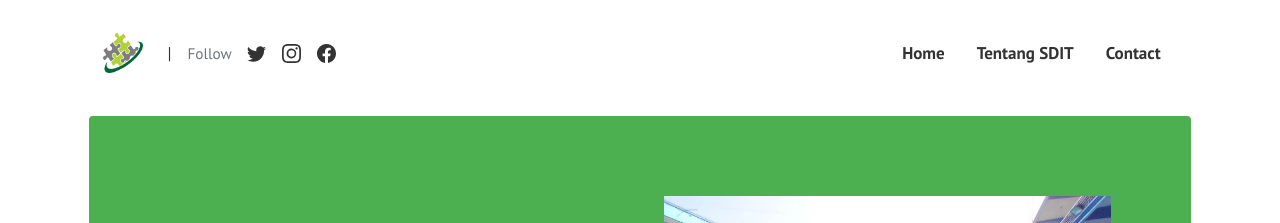
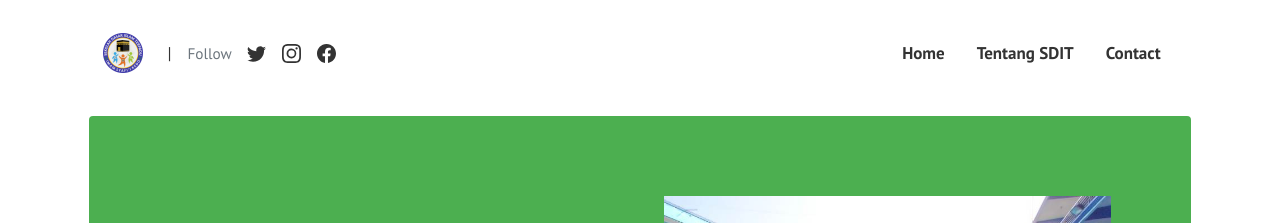
Before and after one commit to yokowasis/sdit-imamsyafii, a Jekyll site: the page built from index.html, in a window 1280 px wide. Shown: the top 223 px of the page. Built offline with Jekyll 4.4.1, drawn with Linux system fonts in a browser that asks for light colours; the list of posts is cut into pages by our own code.

Commit message:
ganti logo

```diff
--- a/_config.yml
+++ b/_config.yml
@@ -3,7 +3,7 @@ email: yokowasis@gmail.com
 timezone: UTC
 baseurl: "/affiliates-jekyll-theme"
 permalink: "/:title/"
-logo: "assets/images/logo.png"
+logo: "assets/images/logo.jpeg"
 favicon: "assets/images/favicon.ico"
 author: Wasis Haryo Sasoko
 paginate: 30
```
Also changed, not shown: assets/images/logo.jpeg (added), assets/images/logo.png (deleted).
